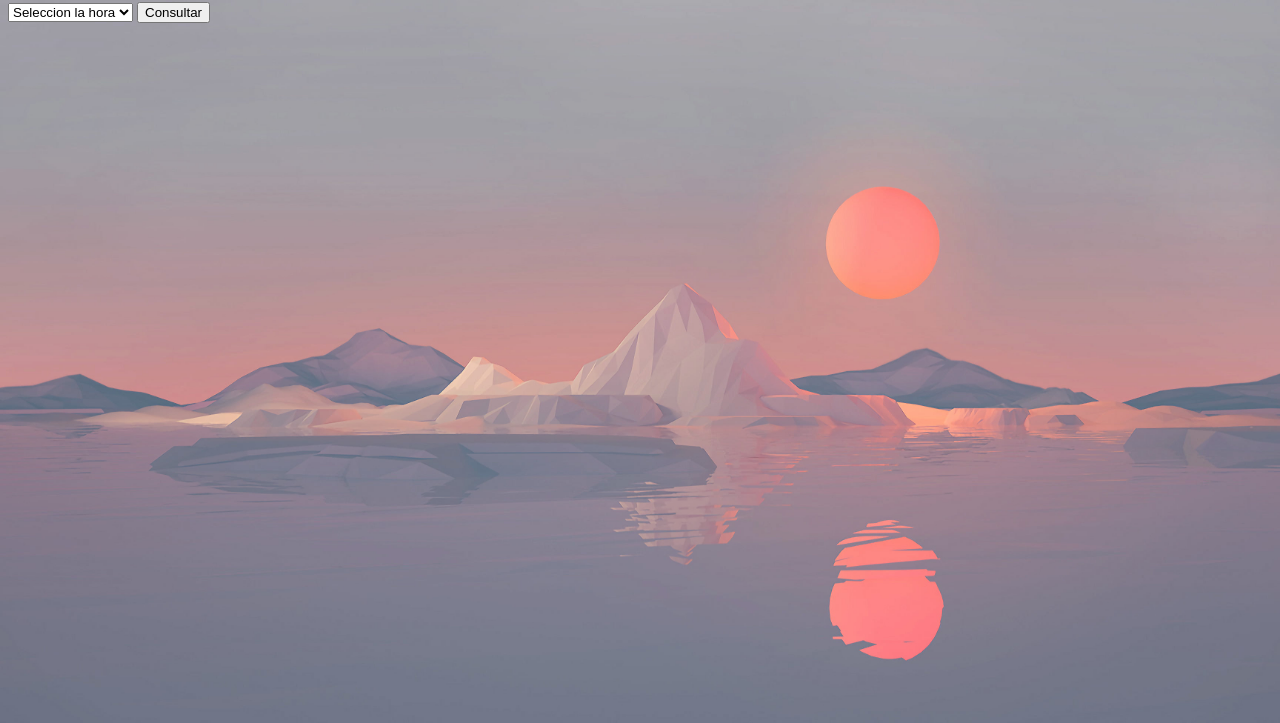
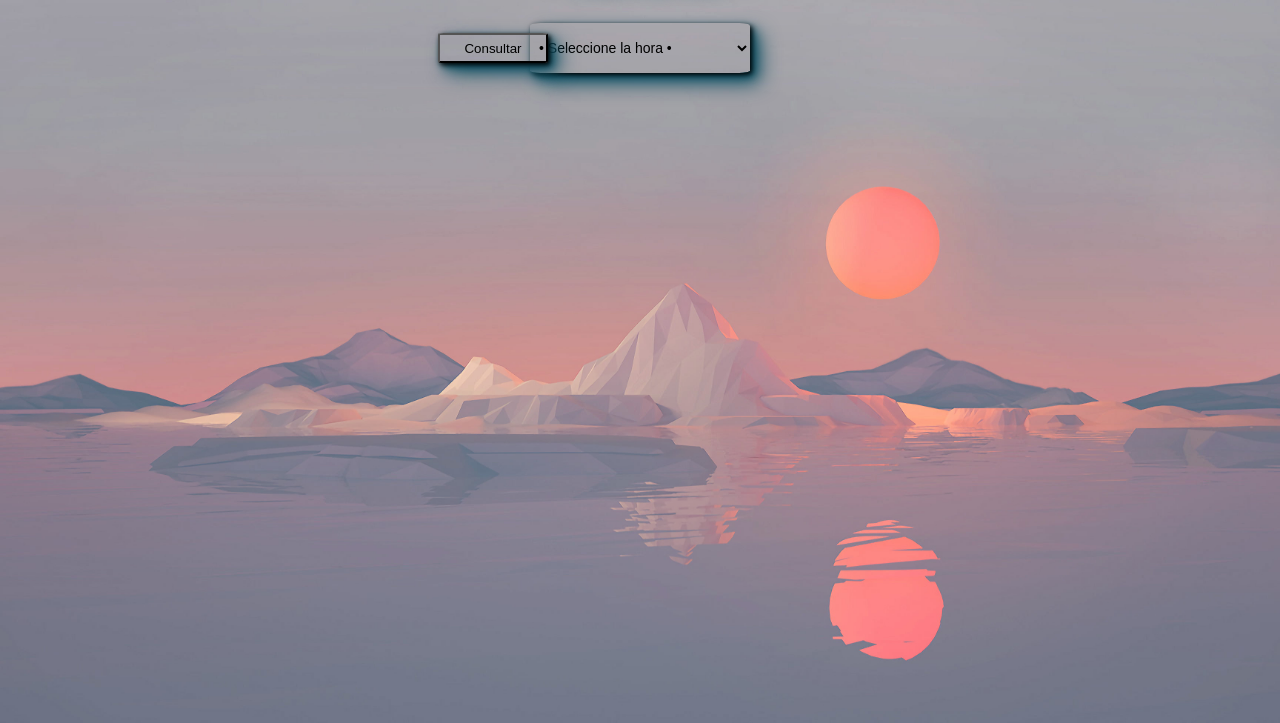
Before and after one commit to Wendy-B11/wys-project, a plain HTML site: page fecha.html in a window 1280 px wide. Shown: the part 77-800 px from the top of the page. Drawn offline with Linux system fonts and the light colour scheme.

Commit message:
Cambios finales

```diff
--- a/css/fecha.css
+++ b/css/fecha.css
@@ -6,9 +6,40 @@ body{
     background-attachment: fixed;
 }
 h2{
+    text-align: center;
     margin-top: 20px;
-	font-size:30px;
+	font-size:40px;
 	color:snow;
 	border-radius: 100%;
-	text-shadow: 2px 2px 5px black, 5px 5px 10px rgb(17, 81, 100), 10px 10px 20px rgb(17, 81, 100)
+	text-shadow: 2px 2px 5px black, 5px 5px 10px rgb(17, 81, 100), 10px 10px 20px rgb(17, 81, 100);
 }
+select {
+     margin: 0 auto;
+     background: transparent;
+     border: none;
+     font-size: 14px;
+     height: 30px;
+     padding: 5px;
+     width: 250px;
+     box-shadow: 2px 2px 5px black, 5px 5px 10px rgb(17, 81, 100), 10px 10px 20px rgb(17, 81, 100);
+     border-radius: 5%;
+     width: 220px;
+     height: 50px;
+  }
+#btn_consultar{
+    position: relative;
+    top:10px;
+    left: 430px;
+     width: 110px;
+     height: 30px;
+    background: transparent;
+    box-shadow: 2px 2px 5px black, 5px 5px 10px rgb(17, 81, 100), 10px 10px 20px rgb(17, 81, 100);
+    border-radius: 5%;
+    left
+}
+#fecha{
+    position: absolute;
+    right:0px;
+    left:0px;
+
+}
--- a/fecha.html
+++ b/fecha.html
@@ -44,7 +44,7 @@
 <body>
 	<h2>- Horarios -</h2>
 	<select id="fecha">
-		<option value="-1">Seleccion la hora</option>
+		<option value="-1"> • Seleccione la hora • </option>
 		<option value="5">☼ 5:00 </option>
 		<option value="6">☼ 6:00 </option>
 		<option value="7">☼ 7:00 </option>
@@ -54,6 +54,6 @@
 		<option value="18">☾ 18:00 </option>
 		<option value="20">☾ 20:00 </option>
 	</select>
-	<input type="button" id="btn_consultar" value="Consultar">
+<input type="button" id="btn_consultar" value="Consultar">
 </body>
 </html>
```
